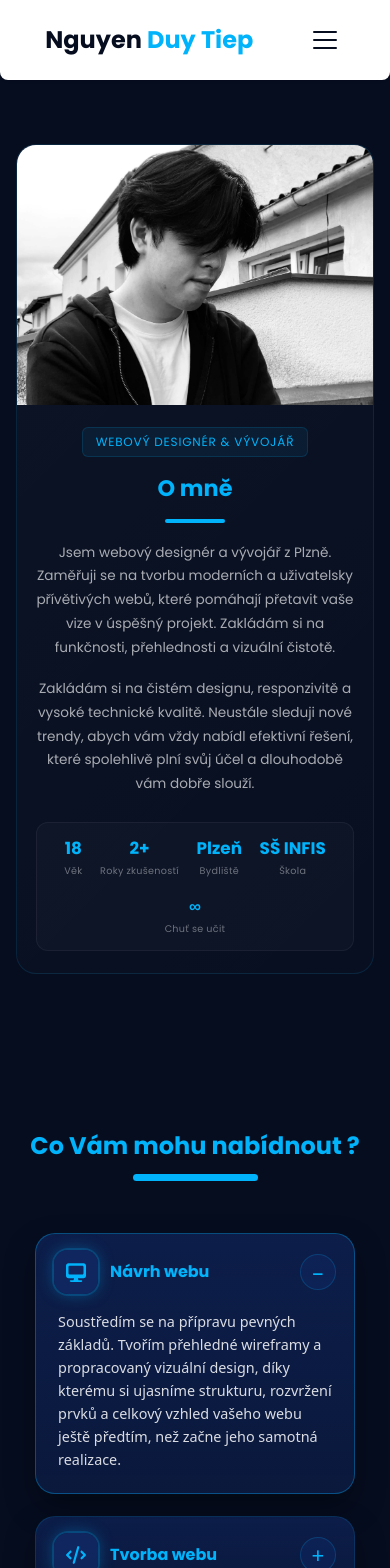
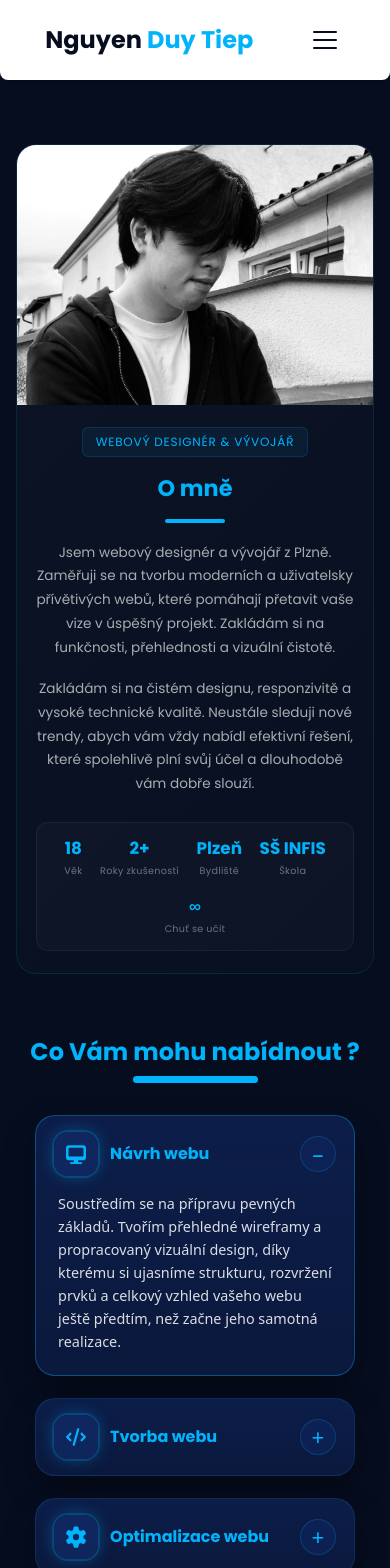
Before and after one commit to dtnguyen5/web-portfolio-2025, a Next.js app: page /about in a window 390 px wide. Shown: the top 1568 px of the page. Built offline with nearby package versions, Linux system fonts and the light colour scheme.

Commit message:
zmena stylu

```diff
--- a/src/app/about/about.scss
+++ b/src/app/about/about.scss
@@ -41,7 +41,7 @@
 
   @media (max-width: 640px) {
     > .flex-1 > div:nth-child(2) {
-      padding-top: 80px !important;
+      padding-top: 50px !important;
     }
   }
 }
@@ -55,6 +55,7 @@
 
 .technologies-section {
   margin-top: 20px;
+  @media (max-width: 640px) { margin-top: 60px !important; }
   @media (min-width: 768px) { margin-top: 80px; }
 }
 
@@ -68,10 +69,14 @@
   @media (max-width: 900px) {
     margin-top: 56px;
   }
+
+  @media (max-width: 640px) {
+    margin-top: 0;
+    padding-top: 0 !important;
+    padding-bottom: 0 !important;
+  }
 }
 
-.about-offers-cards {
-}
 
 // ═══════════════════════════════════════════════════════════════
 //  "O mně" — Glass card with photo filling left side
@@ -85,7 +90,7 @@
 
   @media (min-width: 1024px) { padding-left: 3rem; padding-right: 3rem; }
   @media (min-width: 1280px) { padding-left: 5rem; padding-right: 5rem; }
-  @media (max-width: 767px)  { padding: 3.75rem 1rem 1.25rem; }
+  @media (max-width: 767px)  { padding: 3.75rem 1rem 0.75rem; }
   @media (max-width: 1024px) { padding-top: 4rem; }
 }
 
--- a/src/app/about/page.tsx
+++ b/src/app/about/page.tsx
@@ -67,10 +67,10 @@ const AboutPage = () => (
         </section>
 
         {/* Section 2 - Co Vám mohu nabídnout */}
-        <div className="w-full flex justify-center items-center py-12 md:py-8 md:h-auto about-offers-section">
-          <div className="w-full px-4 md:px-0 md:w-[82vw] h-auto flex flex-col gap-7 md:gap-10">
-            <div className="w-full flex flex-col gap-7 animate-slide-in-up md:gap-7">
-              <div className="flex flex-col justify-center items-center gap-3 md:gap-7 title-section">
+        <div className="w-full flex justify-center items-center py-0 md:py-8 md:h-auto about-offers-section">
+          <div className="w-full px-4 md:px-0 md:w-[82vw] h-auto flex flex-col gap-2 md:gap-10">
+            <div className="w-full flex flex-col gap-2 animate-slide-in-up md:gap-7">
+              <div className="flex flex-col justify-center items-center gap-2 md:gap-7 title-section">
                 <h2 className="about-section-title text-left text-2xl md:text-4xl font-bold font-poppins">{about.offersTitle}</h2>
                 <div className="w-[125px] h-[7px] about-section-underline rounded-full"></div>
               </div>
@@ -84,7 +84,7 @@ const AboutPage = () => (
         </div>
 
         {/* Section 3 - Technologie */}
-        <div className="w-full flex justify-center items-center py-2 md:py-8 h-auto technologies-section">
+        <div className="w-full flex justify-center items-center py-8 md:py-8 h-auto technologies-section">
           <div className="w-[90vw]">
             <Technologies />
           </div>
```
